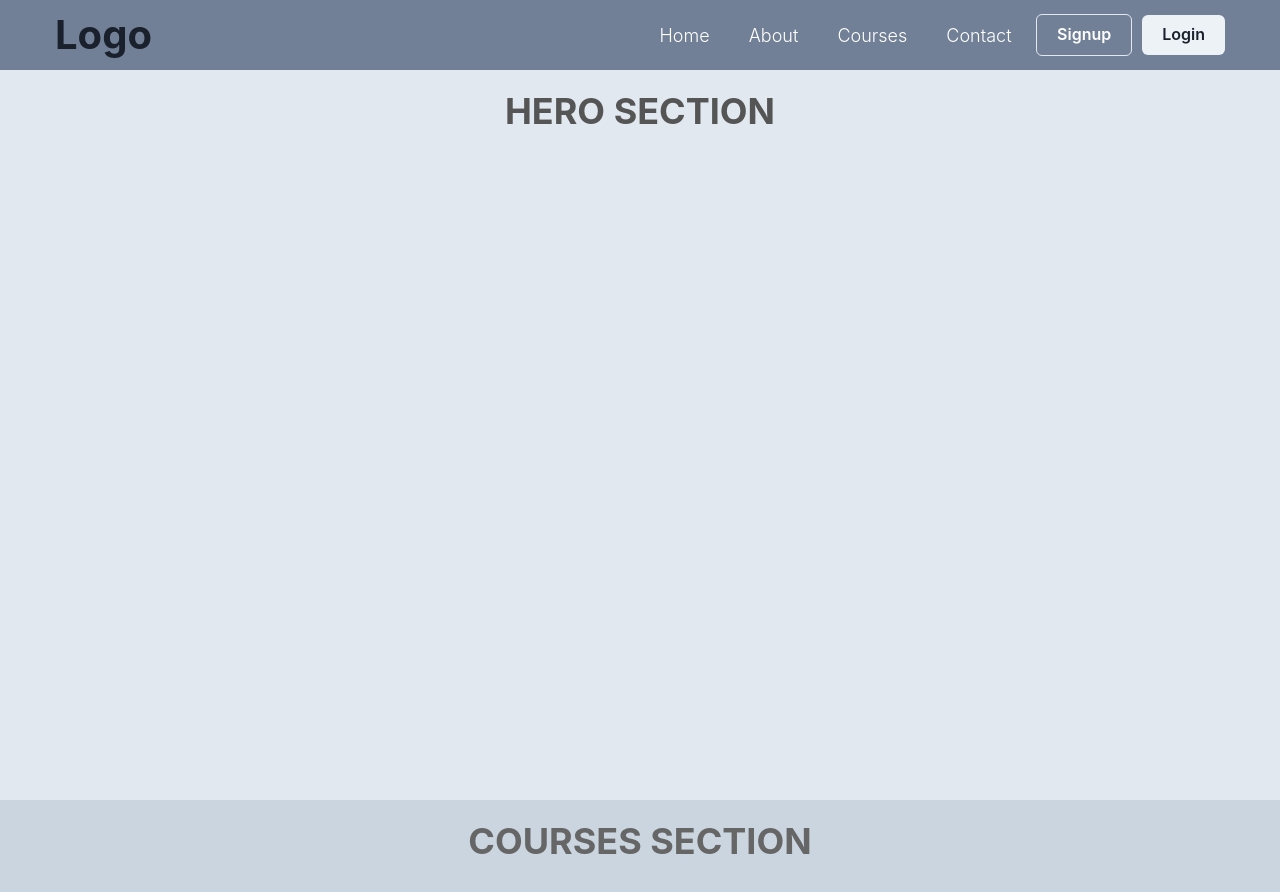
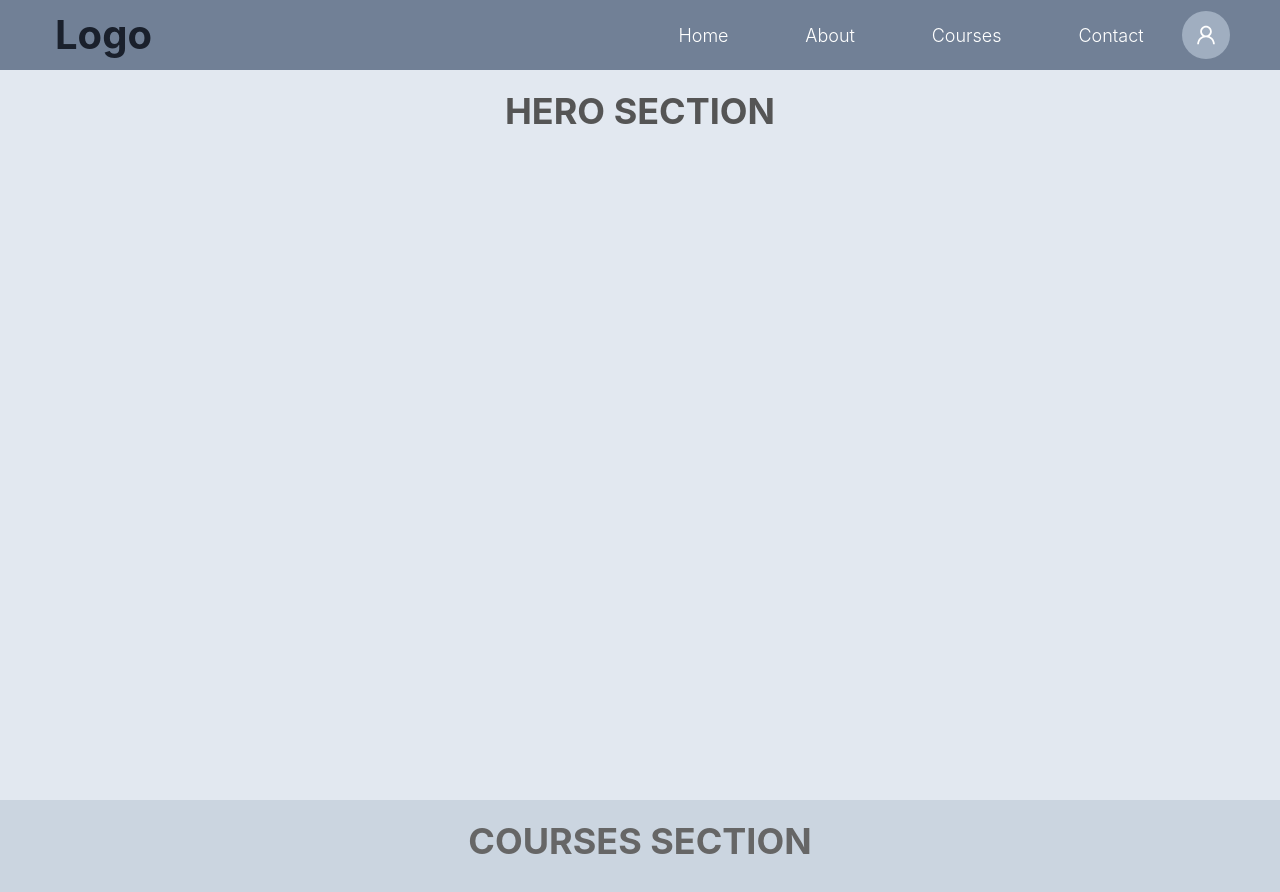
Before and after one commit to Sparsh47/SIH, a React (Create React App) app: page /landing in a window 1280 px wide. Shown: the top 892 px of the page. Built offline with nearby package versions, Linux system fonts and the light colour scheme.

Commit message:
Updated Navbar

```diff
--- a/package.json
+++ b/package.json
@@ -23,16 +23,13 @@
     "mongoose": "^7.5.1",
     "react": "^18.2.0",
     "react-dom": "^18.2.0",
-<<<<<<< HEAD
     "react-router-dom": "^5.3.4",
-=======
     "react-icons": "^4.11.0",
->>>>>>> 52e0ce14e7c123017dc1aba9e9762f2c3fa40192
     "react-scripts": "5.0.1",
     "web-vitals": "^2.1.4"
   },
   "scripts": {
-    "start": "react-scripts start",
+    "start": "react-scripts start --port 5000",
     "build": "react-scripts build",
     "test": "react-scripts test",
     "eject": "react-scripts eject"
--- /dev/null
+++ b/src/components/AvatarPopover.jsx
@@ -0,0 +1,47 @@
+import React from "react";
+import {
+  Avatar,
+  Flex,
+  Button,
+  Popover,
+  PopoverContent,
+  PopoverTrigger,
+  Divider,
+} from "@chakra-ui/react";
+import { AiOutlineUser } from "react-icons/ai";
+
+function AvatarPopover() {
+  return (
+    <Popover>
+      <PopoverTrigger>
+        <Avatar
+          icon={<AiOutlineUser fontSize="1.5rem" />}
+          _hover={{ cursor: "pointer" }}
+        />
+      </PopoverTrigger>
+      <PopoverContent maxW="150px" mr="50px" mt="10px">
+        <Flex display="flex" align="start" direction="column" p="15px">
+          <Button
+            variant="link"
+            __css={{ textDecoration: "none" }}
+            fontSize="lg"
+            fontWeight="regular"
+          >
+            Profile
+          </Button>
+          <Divider color="gray.700" textDecorationThickness="3px" />
+          <Button
+            variant="link"
+            __css={{ textDecoration: "none" }}
+            fontSize="lg"
+            fontWeight="regular"
+          >
+            Logout
+          </Button>
+        </Flex>
+      </PopoverContent>
+    </Popover>
+  );
+}
+
+export default AvatarPopover;
--- a/src/components/Navbar.jsx
+++ b/src/components/Navbar.jsx
@@ -1,5 +1,16 @@
-import { Box, Button, Flex, Heading, Text } from "@chakra-ui/react";
+import {
+  Avatar,
+  Button,
+  Flex,
+  Heading,
+  Text,
+  Popover,
+  PopoverContent,
+  PopoverTrigger,
+} from "@chakra-ui/react";
 import { navStyles, linksStyles, hoverStyles } from "./navbarStyles";
+import { AiOutlineUser } from "react-icons/ai";
+import AvatarPopover from "./AvatarPopover";
 
 function Navbar() {
   return (
@@ -14,24 +25,8 @@ function Navbar() {
           <Text sx={hoverStyles}>Courses</Text>
           <Text sx={hoverStyles}>Contact</Text>
         </Flex>
-        <Flex align="center">
-          <Button
-            m="5px"
-            p="20px"
-            variant="outline"
-            color="white"
-            _hover={{
-              color: "black",
-              bg: "gray.100",
-              transition: "all 0.3s ease",
-            }}
-          >
-            Signup
-          </Button>
-          <Button m="5px" p="20px">
-            Login
-          </Button>
-        </Flex>
+        {/* <Avatar bg="gray.300" icon={<AiOutlineUser fontSize="1.5rem" />} /> */}
+        <AvatarPopover />
       </Flex>
     </Flex>
   );
```
Also changed, not shown: 1 other file (tests, documents, lock files or other folders).
